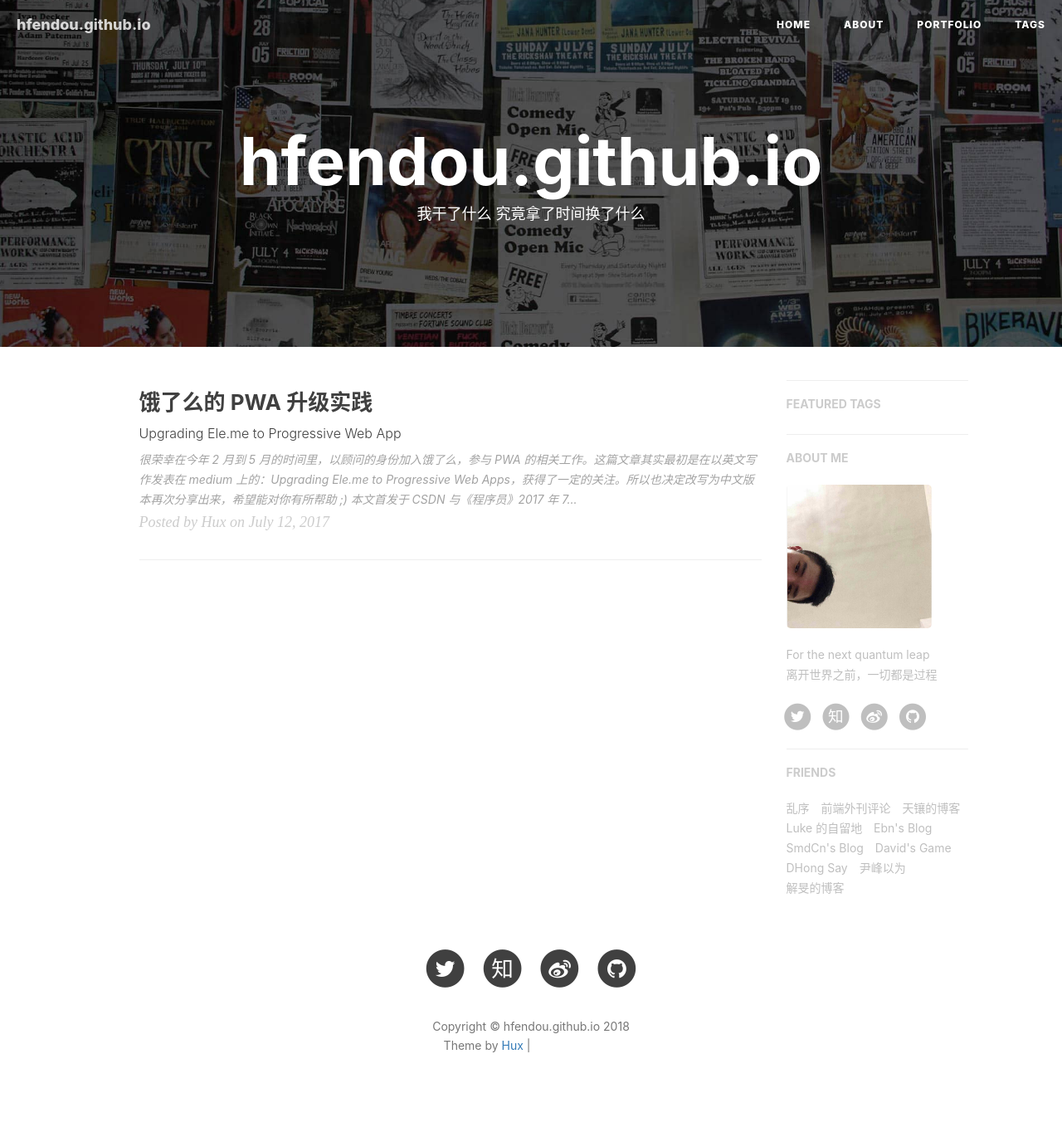
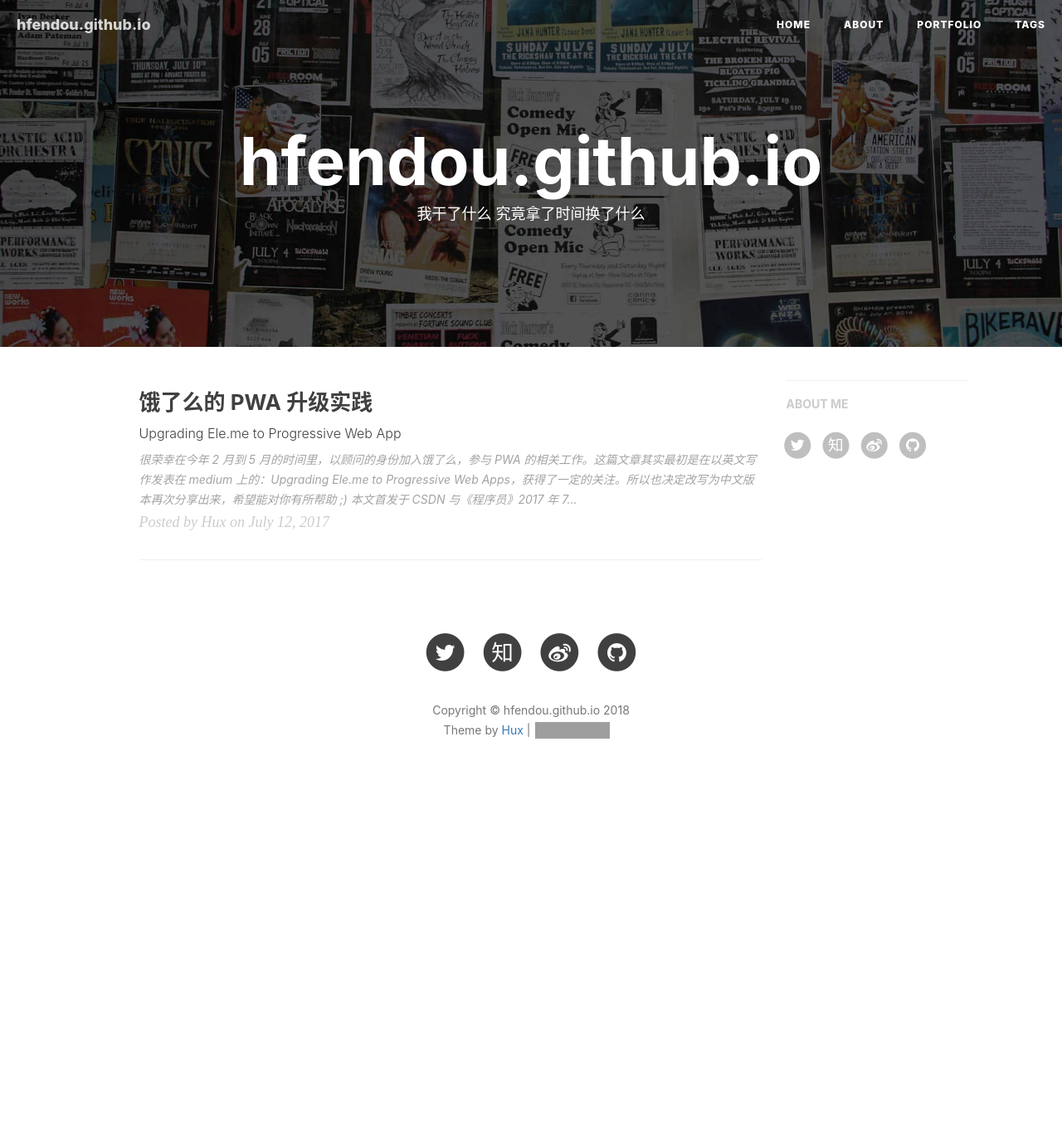
Before and after one commit to hfendou/hfendou.github.io, a Jekyll site: the page built from index.html, in a window 1280 px wide. Shown: the whole page at 83% size. Built offline with Jekyll 4.4.1, drawn with Linux system fonts in a browser that asks for light colours; nearby versions of some CDN libraries; the list of posts is cut into pages by our own code; comment, search, counter and statistics services are not loaded; after the commit the page ends 983 px from its top, so only the background shows below that; grey boxes are pictures that could not be loaded.

Commit message:
201808011708

```diff
--- a/CNAME
+++ /dev/null
@@ -1 +0,0 @@
-huangxuan.me
--- a/_config.yml
+++ b/_config.yml
@@ -67,62 +67,3 @@
 # Google Analytics
 ga_track_id: 'UA-49627206-1'            # Format: UA-xxxxxx-xx
 ga_domain: github.io
-
-
-
-# Sidebar settings
-sidebar: true                           # whether or not using Sidebar.
-sidebar-about-description: "For the next quantum leap<br>离开世界之前，一切都是过程"
-sidebar-avatar: /img/avatar-hux-ny.jpg      # use absolute URL, seeing it's used in both `/` and `/about/`
-
-
-
-# Featured Tags
-featured-tags: true                     # whether or not using Feature-Tags
-featured-condition-size: 1              # A tag will be featured if the size of it is more than this condition value
-
-
-
-# Progressive Web Apps
-chrome-tab-theme-color: "#000000"
-service-worker: true
-
-
-
-# Friends
-friends: [
-    {
-    #     title: "Su",
-    #     href: "http://su.gallery/"
-    # },{
-        title: "乱序",
-        href: "http://mida.re/"
-    },{
-        title: "前端外刊评论",
-        href: "http://qianduan.guru/"
-    },{
-        title: "天镶的博客",
-        href: "http://lingyu.wang/"
-    },{
-        title: "Luke 的自留地",
-        href: "http://hmqk1995.github.io"
-    },{
-        title: "Ebn's Blog",
-        href: "http://ebnbin.com/"
-    },{
-        title: "SmdCn's Blog",
-        href: "http://blog.smdcn.net"
-    },{
-        title: "David's Game",
-        href: "https://www.ruoyaowu.com/"
-    },{
-        title: "DHong Say",
-        href: "http://dhong.co"
-    },{
-        title: "尹峰以为",
-        href: "http://ingf.github.io/"
-    },{
-        title: "解旻的博客",
-        href: "http://xieminis.me/"
-    }
-]
```
